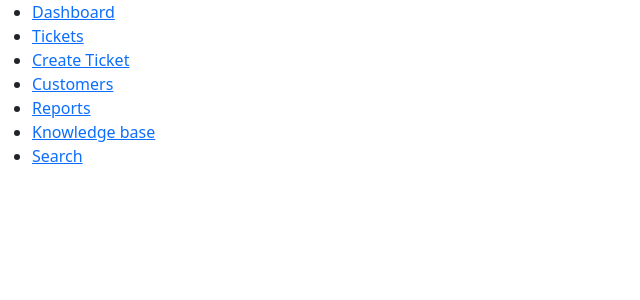
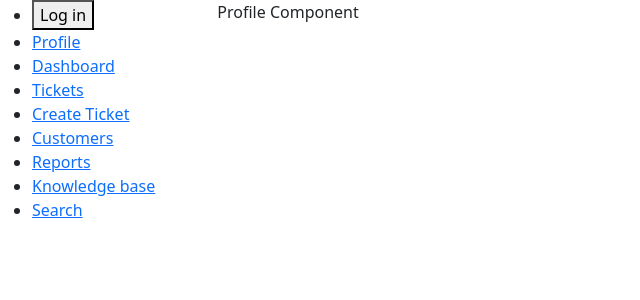
Before and after one commit to RobbieMeijer/helpdesk-ticket-system, a React (Create React App) app in the folder helpdesk-ticket-system/: page /profile in a window 1280 px wide. Shown: the top 300 px of the page, without its empty margins (0-640 px from the left). Built offline with nearby package versions, Linux system fonts and the light colour scheme.

Commit message:
added login,logout,profile page with auth0 package

```diff
--- a/helpdesk-ticket-system/package.json
+++ b/helpdesk-ticket-system/package.json
@@ -3,13 +3,14 @@
   "version": "0.1.0",
   "private": true,
   "dependencies": {
+    "@auth0/auth0-react": "^1.5.0",
     "@testing-library/jest-dom": "^5.11.10",
     "@testing-library/react": "^11.2.6",
     "@testing-library/user-event": "^12.8.3",
     "react": "^17.0.2",
     "react-dom": "^17.0.2",
     "react-redux": "^7.2.4",
-    "react-scripts": "4.0.3",
+    "react-scripts": "^1.1.5",
     "redux": "^4.1.0",
     "web-vitals": "^1.1.1"
   },
--- a/helpdesk-ticket-system/src/components/App.js
+++ b/helpdesk-ticket-system/src/components/App.js
@@ -8,6 +8,7 @@ import Reports from './Reports';
 import KnowledgeBase from './KnowledgeBase';
 import Search from './Search';
 import CreateTicket from './CreateTicket';
+import Profile from './Profile';
 
 const App = () => {
   return (
@@ -17,7 +18,10 @@ const App = () => {
           <Sidebar />
         </div>
         <div className="col-10">
-          <Route path="/">
+          <Route path="/profile">
+            <Profile />
+          </Route>
+          <Route path="/dashboard">
             <Dashboard />
           </Route>
           <Route path="/tickets">
--- /dev/null
+++ b/helpdesk-ticket-system/src/components/LoginButton.js
@@ -0,0 +1,36 @@
+import React, { useEffect } from 'react';
+import { useDispatch, useSelector } from 'react-redux';
+import { useAuth0 } from '@auth0/auth0-react';
+
+const LoginButton = () => {
+  // sending action to store
+  const dispatch = useDispatch();
+
+  const { loginWithRedirect } = useAuth0();
+
+  // hook that extracts data from the redux store
+  const systemUser = useSelector((state) => state.systemUser);
+
+  useEffect(() => {
+    dispatch({
+      type: 'SYSTEM_USER',
+      payload: {
+        loggedIn: false,
+      },
+    });
+
+    console.log('systemUser: ', systemUser);
+  }, []);
+
+  return (
+    <button
+      onClick={() => {
+        loginWithRedirect();
+      }}
+    >
+      Log in
+    </button>
+  );
+};
+
+export default LoginButton;
--- /dev/null
+++ b/helpdesk-ticket-system/src/components/LogoutButton.js
@@ -0,0 +1,31 @@
+import React, { useEffect } from 'react';
+import { useDispatch } from 'react-redux';
+import { useAuth0 } from '@auth0/auth0-react';
+
+const LogoutButton = () => {
+  // sending action to store
+  const dispatch = useDispatch();
+
+  const { logout } = useAuth0();
+
+  useEffect(() => {
+    dispatch({
+      type: 'SYSTEM_USER',
+      payload: {
+        loggedIn: true,
+      },
+    });
+  }, []);
+
+  return (
+    <button
+      onClick={() => {
+        logout();
+      }}
+    >
+      Log out
+    </button>
+  );
+};
+
+export default LogoutButton;
--- /dev/null
+++ b/helpdesk-ticket-system/src/components/Profile.js
@@ -0,0 +1,24 @@
+import React from 'react';
+import { useAuth0 } from '@auth0/auth0-react';
+
+const Profile = () => {
+  // auth0 hook
+  const { user, isAuthenticated } = useAuth0();
+
+  const renderContent = () => {
+    console.log('auth0 user object: ', user);
+
+    return (
+      <div>
+        <img src={user.picture} alt={user.name} />
+        <h2>{user.name}</h2>
+        <p>e-mail: {user.email}</p>
+        <p>updated at: {user.updated_at}</p>
+      </div>
+    );
+  };
+
+  return isAuthenticated ? renderContent() : 'Profile Component';
+};
+
+export default Profile;
--- a/helpdesk-ticket-system/src/components/Sidebar.js
+++ b/helpdesk-ticket-system/src/components/Sidebar.js
@@ -1,13 +1,23 @@
 import React from 'react';
 import NavigationLink from './NavigationLink';
+import { useAuth0 } from '@auth0/auth0-react';
+
+import LoginButton from './LoginButton';
+import LogoutButton from './LogoutButton';
 
 const Sidebar = () => {
+  const { isAuthenticated } = useAuth0();
+
   return (
     <div className="sidebar">
       <nav>
         <ul>
+          <li>{isAuthenticated ? <LogoutButton /> : <LoginButton />}</li>
           <li>
-            <NavigationLink href="/">Dashboard</NavigationLink>
+            <NavigationLink href="/profile">Profile</NavigationLink>
+          </li>
+          <li>
+            <NavigationLink href="/dashboard">Dashboard</NavigationLink>
           </li>
           <li>
             <NavigationLink href="/tickets">Tickets</NavigationLink>
--- a/helpdesk-ticket-system/src/index.js
+++ b/helpdesk-ticket-system/src/index.js
@@ -2,13 +2,23 @@ import React from 'react';
 import ReactDOM from 'react-dom';
 import { Provider } from 'react-redux';
 import { createStore } from 'redux';
+import { Auth0Provider } from '@auth0/auth0-react';
 
 import App from './components/App';
 import reducers from './reducers';
 
+const domain = process.env.REACT_APP_AUTH0_DOMAIN;
+const clientId = process.env.REACT_APP_AUTH0_CLIENT_ID;
+
 ReactDOM.render(
-  <Provider store={createStore(reducers)}>
-    <App />
-  </Provider>,
+  <Auth0Provider
+    domain={domain}
+    clientId={clientId}
+    redirectUri={window.location.origin}
+  >
+    <Provider store={createStore(reducers)}>
+      <App />
+    </Provider>
+  </Auth0Provider>,
   document.getElementById('root')
 );
--- a/helpdesk-ticket-system/src/reducers/index.js
+++ b/helpdesk-ticket-system/src/reducers/index.js
@@ -25,6 +25,15 @@ const ticketsReducer = (ticketList = [], action) => {
   return ticketList;
 };
 
+const theUserReducer = (systemUser = [], action) => {
+  if (action.type === 'TICKET_LIST') {
+    return [...systemUser, action.payload];
+  }
+
+  return systemUser;
+};
+
 export default combineReducers({
   ticketList: ticketsReducer,
+  systemUser: theUserReducer,
 });
```
Also changed, not shown: helpdesk-ticket-system/src/actions/index.js (+7 -0 lines), helpdesk-ticket-system/src/components/Login.js (deleted, +0 -7 lines), 2 other files (tests, documents, lock files or other folders).
